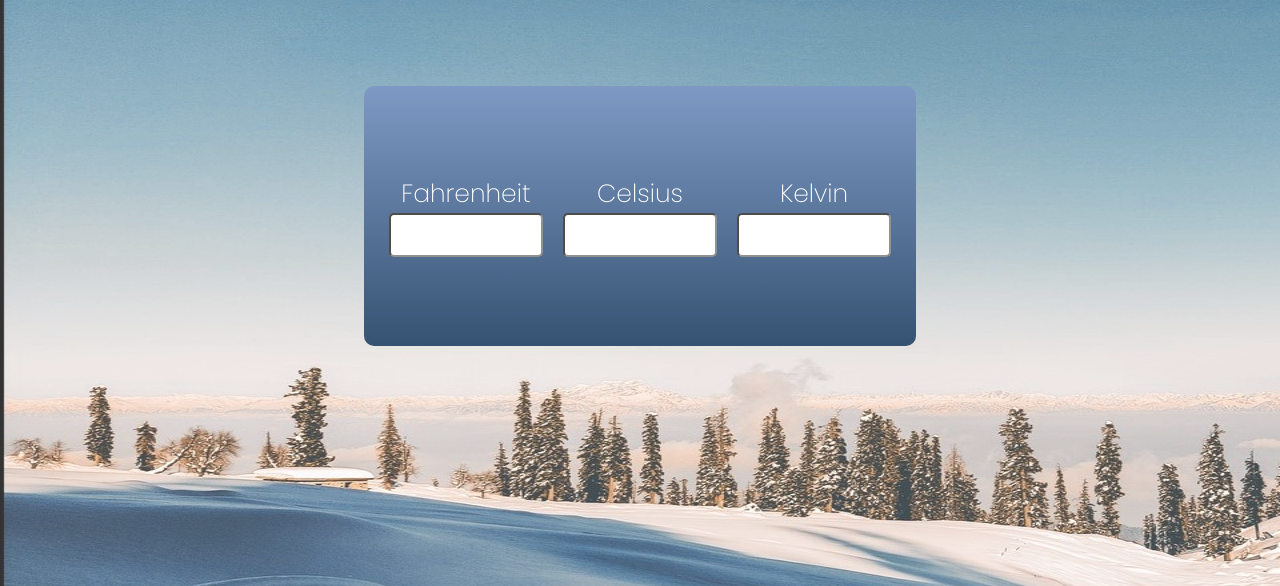
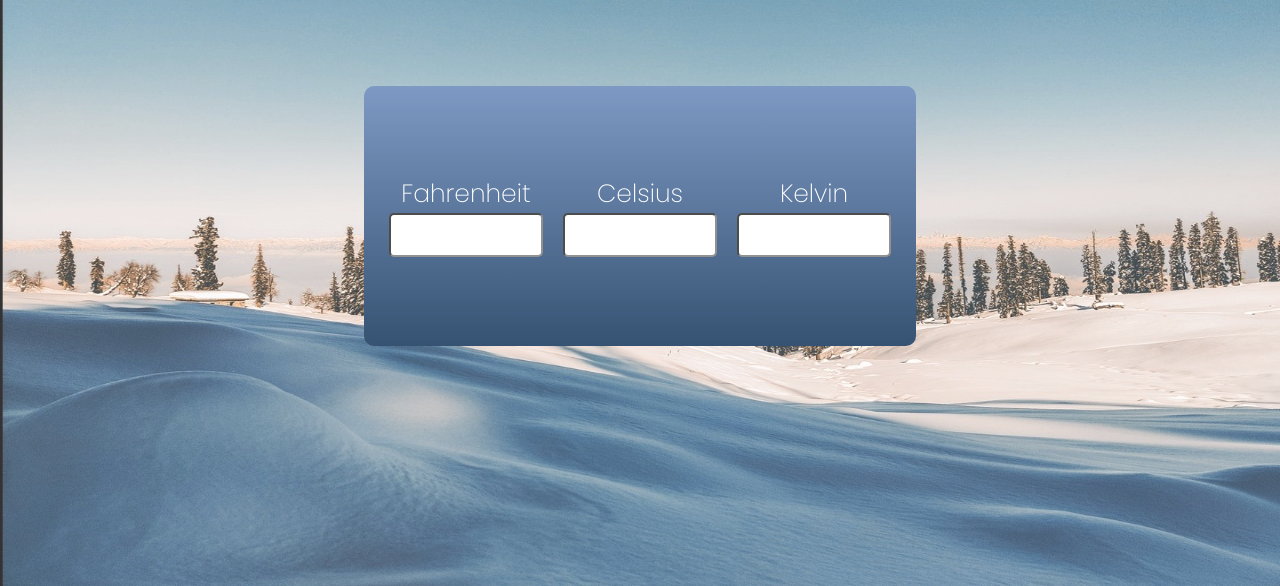
Before and after one commit to sindhuja1311/temperature_convertor.github.io, a plain HTML site: page index.html in a window 1280 px wide. Shown: the part 214-800 px from the top of the page. Drawn offline with Linux system fonts and the light colour scheme.

Commit message:
Update tstyle.css

```diff
--- a/tstyle.css
+++ b/tstyle.css
@@ -9,7 +9,7 @@
             height: 100vh;
             background-image:url(pexels-syed-qaarif-andrabi-6685428.jpg);
             background-repeat: no-repeat;
-            background-size: 1920px 1080px;
+            background-size: 100% 100%;
             opacity: 0.8;
             display: flex;
             flex-direction: column;
```
